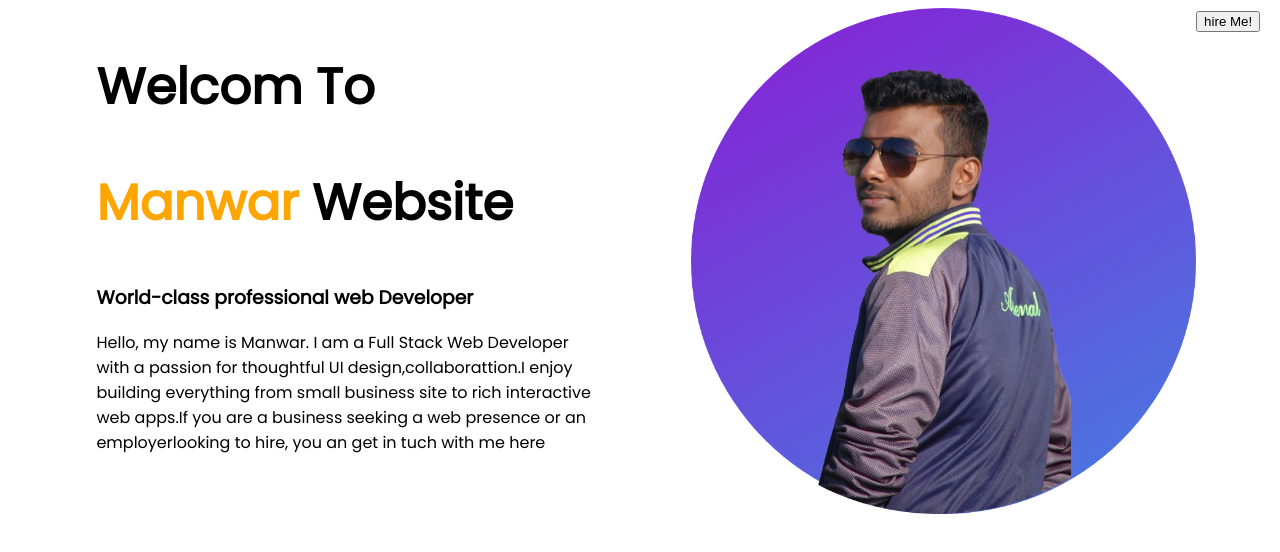
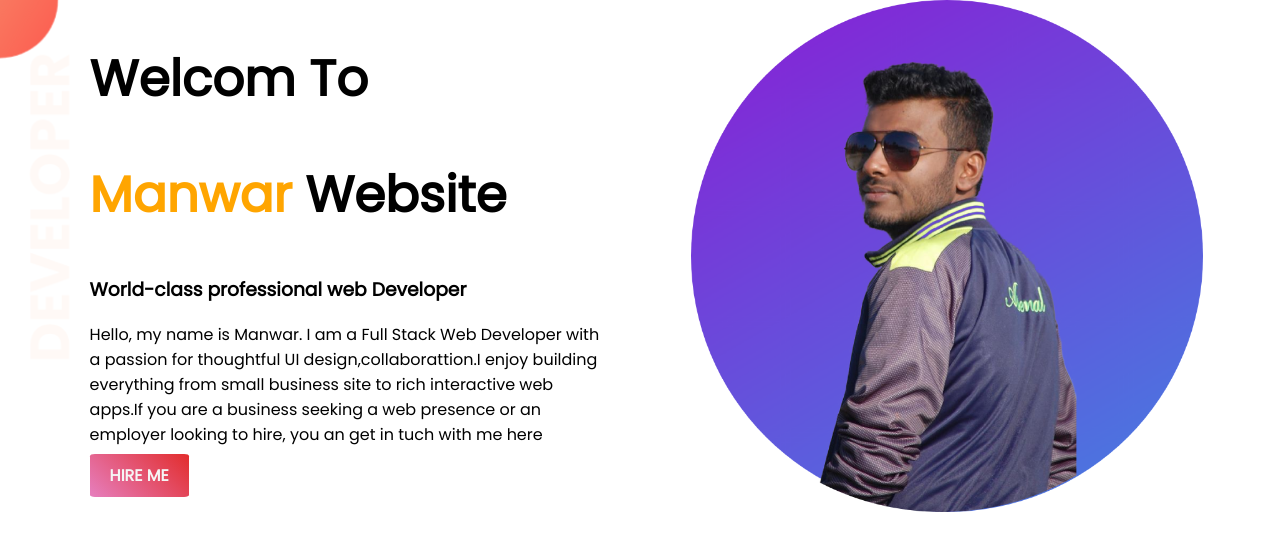
Before and after one commit to manwar16/web-portfolio, a plain HTML site: page index.html in a window 1280 px wide. Drawn offline with Linux system fonts and the light colour scheme.

Commit message:
top part complete

```diff
--- a/index.html
+++ b/index.html
@@ -9,18 +9,19 @@
 </head>
 <body>
 
-    <section>
+    <section class="top-banner">
         <div class="half-width">
             <h1>Welcom To</h1>
             <h1><span class="name-highlight">Manwar</span> Website</h1>
             <h3>World-class professional web Developer</h3>
-            <p>Hello, my name is Manwar. I am a Full Stack Web Developer with a passion for thoughtful UI design,collaborattion.I enjoy building everything from small business site to rich interactive web apps.If you are a business seeking a web presence or an employerlooking to hire, you an get in tuch with me here  </p>
+            <p>Hello, my name is Manwar. I am a Full Stack Web Developer with a passion for thoughtful UI design,collaborattion.I enjoy building everything from small business site to rich interactive web apps.If you are a business seeking a web presence or an employer looking to hire, you an get in tuch with me here  </p>
+            <a class="link-button"  target="_blank" href="https://www.linkedin.com/in/md-manwar-94612a185/" >HIRE ME</a>
         </div>
         <div class="half-width">
             <img src="images/profile.png">
         </div>
     </section>
 
-    <button type="button">hire Me!</button>
+
 </body>
 </html>
--- a/style.css
+++ b/style.css
@@ -1,6 +1,7 @@
 body{
     font-family:'Poppins',sans-serif;
-    ;
+    margin: 0px;
+
 }
 h1{
     font-size: 50px;
@@ -18,3 +19,20 @@ h1{
 .half-width img{
     width: 100%;
 }
+.top-banner{
+    background-image: url("images/top-banner.png");
+    background-repeat: no-repeat;
+}
+section{
+    height: 500px;
+}
+.link-button{
+    text-decoration: none;
+    background-image: linear-gradient(45deg, #e67fbe, #e22d2d);
+    padding: 10px 20px;
+    border-radius: 5%;
+    color: whitesmoke;
+    font-weight: 700;
+
+
+}
```
